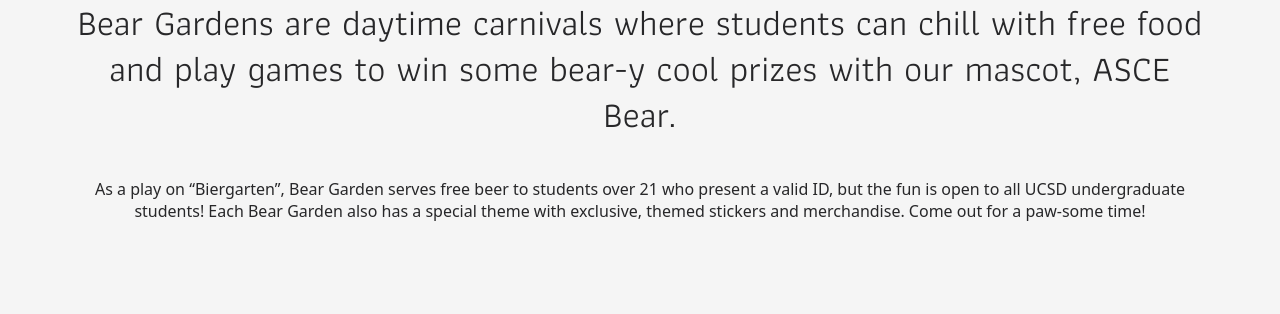
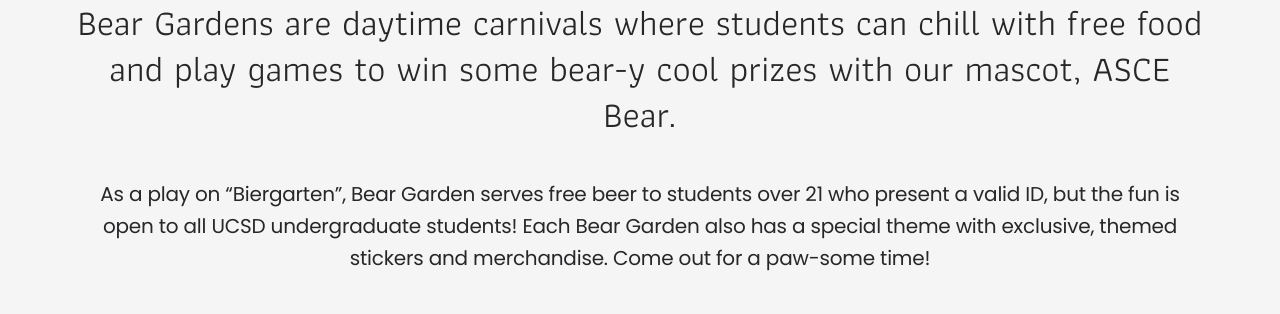
Before and after one commit to zdhuang1/asgs-webmaster-challenge, a React (Vite) app: page / in a window 1280 px wide. Shown: the part 1215-1529 px from the top of the page. Built offline with nearby package versions, Linux system fonts and the light colour scheme; a web font is replaced by a local one.

Commit message:
fix: styling issue

```diff
--- a/src/components/Sidekick.module.scss
+++ b/src/components/Sidekick.module.scss
@@ -24,7 +24,7 @@
     font-weight: 400;
     line-height: 128.4%;
   }
-  .subText {
+  .subtext {
     font-family: var(--font-primary);
     font-size: 1.25rem;
     font-style: normal;
--- a/src/components/Sidekick.tsx
+++ b/src/components/Sidekick.tsx
@@ -4,9 +4,9 @@
   return (
     <section>
       <div className={styles.sideKick}>
-        <p className={styles.mainText}>
+        <h1 className={styles.mainText}>
           Bear Gardens are daytime carnivals where students can chill with free food and play games to win some bear-y cool prizes with our mascot, ASCE Bear.
-        </p>
+        </h1>
         <p className={styles.subtext}>As a play on “Biergarten”, Bear Garden serves free beer to students over 21 who present a valid ID, but the fun is open to all UCSD undergraduate students! Each Bear Garden also has a special theme with exclusive, themed stickers and merchandise. Come out for a paw-some time!</p>
       </div>
     </section>
```
